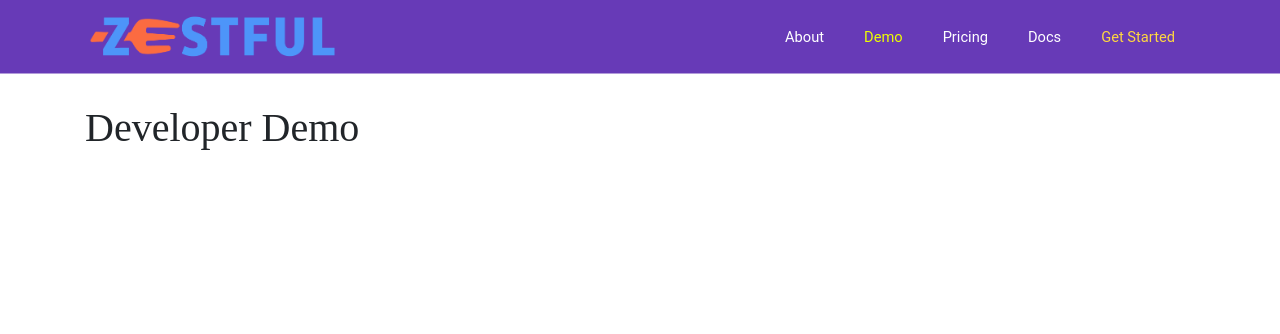
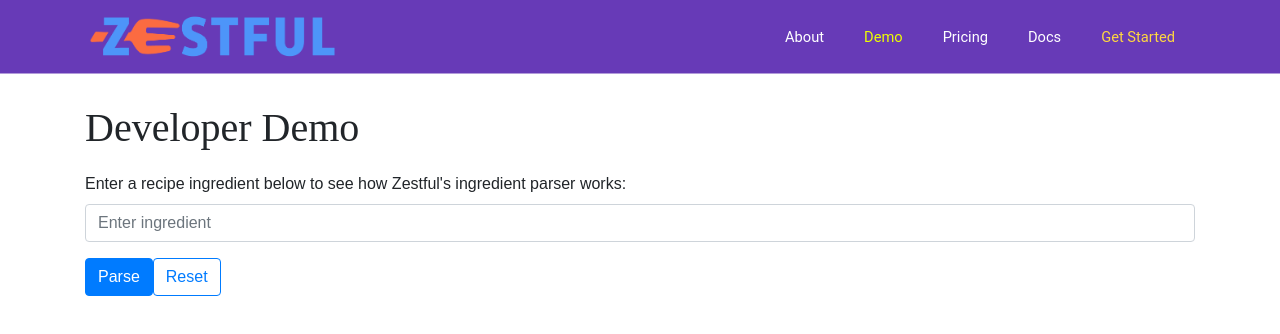
Before and after one commit to mtlynch/zestful-frontend2, a Nuxt app: page /demo in a window 1280 px wide. Shown: the top 334 px of the page. Built offline with nearby package versions, Linux system fonts and the light colour scheme.

Commit message:
Starting demo page

```diff
--- a/nuxt.config.js
+++ b/nuxt.config.js
@@ -1,4 +1,7 @@
 export default {
+  env: {
+    backendUrl: process.env.VUE_APP_BACKEND_URL,
+  },
   head: {
     htmlAttrs: {
       lang: 'en',
@@ -16,7 +19,7 @@
       },
     ],
   },
-  modules: ['@nuxtjs/sitemap', 'bootstrap-vue/nuxt'],
+  modules: ['@nuxtjs/axios', '@nuxtjs/sitemap', 'bootstrap-vue/nuxt'],
   sitemap: {
     hostname: 'https://zestfuldata.com/',
     gzip: true,
--- a/package.json
+++ b/package.json
@@ -1,6 +1,7 @@
 {
   "name": "zestful-frontend2",
   "dependencies": {
+    "@nuxtjs/axios": "^5.8.0",
     "babel-runtime": "^6.26.0",
     "nuxt": "^2.10.2",
     "prismjs": "^1.17.1",
--- a/pages/demo.vue
+++ b/pages/demo.vue
@@ -1,6 +1,26 @@
 <template>
   <div>
     <h1>Developer Demo</h1>
+
+    <b-form @submit="onSubmit" @reset="onReset">
+      <b-form-group
+        id="input-group-1"
+        label="Enter a recipe ingredient below to see how Zestful's ingredient parser
+      works:"
+        label-for="input-1"
+      >
+        <b-form-input
+          id="input-1"
+          v-model="form.ingredient"
+          type="text"
+          required
+          placeholder="Enter ingredient"
+        ></b-form-input>
+      </b-form-group>
+
+      <b-button type="submit" variant="primary">Parse</b-button>
+      <b-button type="reset" variant="outline-primary">Reset</b-button>
+    </b-form>
   </div>
 </template>
 
@@ -9,5 +29,32 @@
   head: {
     title: 'Demo',
   },
+  data() {
+    return {
+      form: {
+        ingredient: '',
+      },
+    };
+  },
+  methods: {
+    onSubmit(evt) {
+      evt.preventDefault();
+      const url = `https://zestful:8888/parseIngredients`;
+      this.$axios
+        .$post(url, {
+          ingredients: [this.form.ingredient],
+        })
+        .then(result => {
+          console.log('got results!');
+          for (result of result.data.results) {
+            console.log(result.ingredientRaw);
+          }
+        });
+    },
+    onReset(evt) {
+      evt.preventDefault();
+      this.form.ingredient = '';
+    },
+  },
 };
 </script>
```
Also changed, not shown: 2 other files (tests, documents, lock files or other folders).
